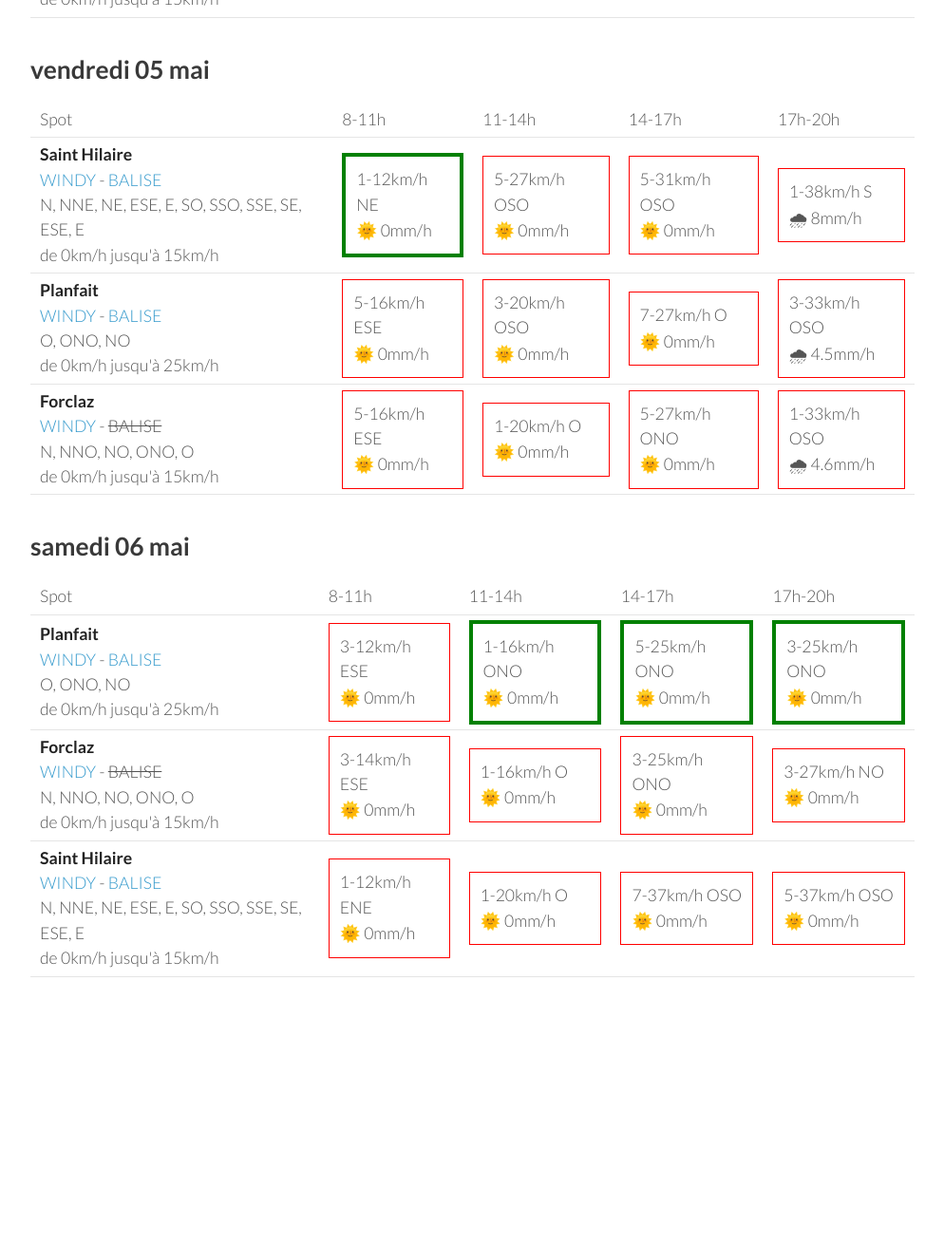
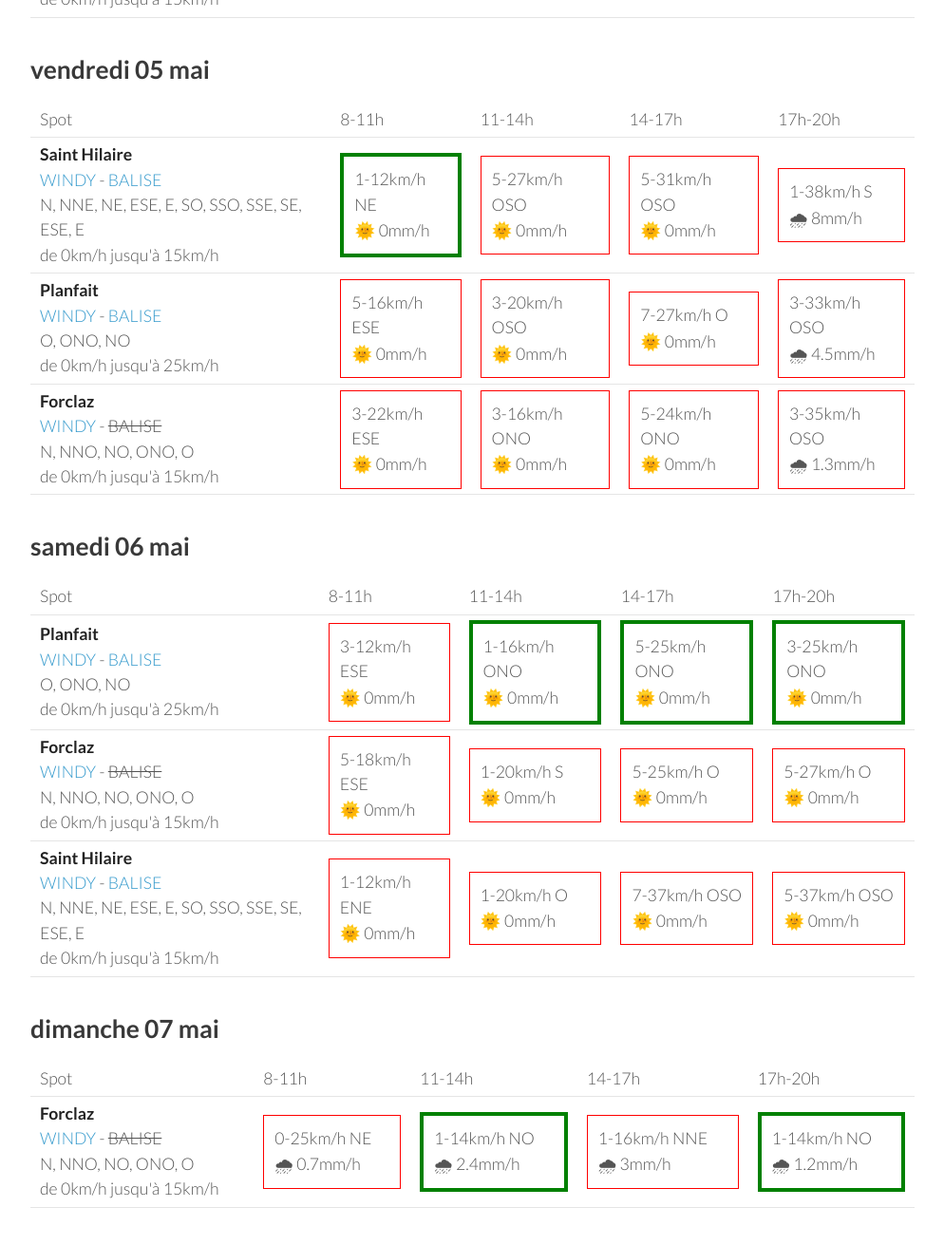
Before and after one commit to parapente-dans-le-nord/parapente-dans-le-nord.github.io, a Jekyll site: the page built from alpes_nord.markdown, in a window 1280 px wide and 1400 px high, scrolled down 1743 px. Shown: the top 1311 px of the window at 95% size, without its empty margins (26-1020 px from the left). Built offline with Jekyll 4.4.1, drawn with Linux system fonts in a browser that asks for light colours; before the commit the page ends 2900 px from its top, so only the background shows below that; some of the changed text lies outside the part shown.

Commit message:
update index.markdown

```diff
--- a/alpes_nord.markdown
+++ b/alpes_nord.markdown
@@ -127,9 +127,9 @@ page mise à jour le mardi 02 mai 06:26
         <td><strong>Forclaz</strong><br><a href="https://windy.com/45.814/6.247?45.375,6.246,8,m:eVwaglz">WINDY</a> - <span class="no-balise"> BALISE </span><br> <span class="vent-favorable">N, NNO, NO, ONO, O</span><br><span class="force-vent">de 0km/h jusqu'à 15km/h</span> </td>
 
             <td><div class="not-flyable"><p>5-24km/h ESE</p><p>🌞 0mm/h</p></div></td>
-            <td><div class="not-flyable"><p>1-25km/h OSO</p><p>🌞 0mm/h</p></div></td>
-            <td><div class="not-flyable"><p>5-27km/h O</p><p>🌞 0mm/h</p></div></td>
-            <td><div class="not-flyable"><p>5-27km/h O</p><p>🌞 0mm/h</p></div></td>
+            <td><div class="not-flyable"><p>1-24km/h SO</p><p>🌞 0mm/h</p></div></td>
+            <td><div class="not-flyable"><p>5-25km/h O</p><p>🌞 0mm/h</p></div></td>
+            <td><div class="not-flyable"><p>7-31km/h O</p><p>🌞 0mm/h</p></div></td>
 
 
     </tr>
@@ -182,10 +182,10 @@ page mise à jour le mardi 02 mai 06:26
 <tr>
         <td><strong>Forclaz</strong><br><a href="https://windy.com/45.814/6.247?45.375,6.246,8,m:eVwaglz">WINDY</a> - <span class="no-balise"> BALISE </span><br> <span class="vent-favorable">N, NNO, NO, ONO, O</span><br><span class="force-vent">de 0km/h jusqu'à 15km/h</span> </td>
 
-            <td><div class="not-flyable"><p>5-16km/h ESE</p><p>🌞 0mm/h</p></div></td>
-            <td><div class="not-flyable"><p>1-20km/h O</p><p>🌞 0mm/h</p></div></td>
-            <td><div class="not-flyable"><p>5-27km/h ONO</p><p>🌞 0mm/h</p></div></td>
-            <td><div class="not-flyable"><p>1-33km/h OSO</p><p>🌧 4.6mm/h</p></div></td>
+            <td><div class="not-flyable"><p>3-22km/h ESE</p><p>🌞 0mm/h</p></div></td>
+            <td><div class="not-flyable"><p>3-16km/h ONO</p><p>🌞 0mm/h</p></div></td>
+            <td><div class="not-flyable"><p>5-24km/h ONO</p><p>🌞 0mm/h</p></div></td>
+            <td><div class="not-flyable"><p>3-35km/h OSO</p><p>🌧 1.3mm/h</p></div></td>
 
 
     </tr>
@@ -218,10 +218,10 @@ page mise à jour le mardi 02 mai 06:26
 <tr>
         <td><strong>Forclaz</strong><br><a href="https://windy.com/45.814/6.247?45.375,6.246,8,m:eVwaglz">WINDY</a> - <span class="no-balise"> BALISE </span><br> <span class="vent-favorable">N, NNO, NO, ONO, O</span><br><span class="force-vent">de 0km/h jusqu'à 15km/h</span> </td>
 
-            <td><div class="not-flyable"><p>3-14km/h ESE</p><p>🌞 0mm/h</p></div></td>
-            <td><div class="not-flyable"><p>1-16km/h O</p><p>🌞 0mm/h</p></div></td>
-            <td><div class="not-flyable"><p>3-25km/h ONO</p><p>🌞 0mm/h</p></div></td>
-            <td><div class="not-flyable"><p>3-27km/h NO</p><p>🌞 0mm/h</p></div></td>
+            <td><div class="not-flyable"><p>5-18km/h ESE</p><p>🌞 0mm/h</p></div></td>
+            <td><div class="not-flyable"><p>1-20km/h S</p><p>🌞 0mm/h</p></div></td>
+            <td><div class="not-flyable"><p>5-25km/h O</p><p>🌞 0mm/h</p></div></td>
+            <td><div class="not-flyable"><p>5-27km/h O</p><p>🌞 0mm/h</p></div></td>
 
 
     </tr>
@@ -239,3 +239,29 @@ page mise à jour le mardi 02 mai 06:26
 </tbody>
 </table>
 {:/}
+## dimanche 07 mai
+
+{::nomarkdown}
+<table>
+  <tbody>
+    <tr>
+      <td>Spot</td>
+      <td>8-11h</td>
+      <td>11-14h</td>
+      <td>14-17h</td>
+      <td>17h-20h</td>
+    </tr>
+<tr>
+        <td><strong>Forclaz</strong><br><a href="https://windy.com/45.814/6.247?45.375,6.246,8,m:eVwaglz">WINDY</a> - <span class="no-balise"> BALISE </span><br> <span class="vent-favorable">N, NNO, NO, ONO, O</span><br><span class="force-vent">de 0km/h jusqu'à 15km/h</span> </td>
+
+            <td><div class="not-flyable"><p>0-25km/h NE</p><p>🌧 0.7mm/h</p></div></td>
+            <td><div class="flyable"><p>1-14km/h NO</p><p>🌧 2.4mm/h</p></div></td>
+            <td><div class="not-flyable"><p>1-16km/h NNE</p><p>🌧 3mm/h</p></div></td>
+            <td><div class="flyable"><p>1-14km/h NO</p><p>🌧 1.2mm/h</p></div></td>
+
+
+    </tr>
+
+</tbody>
+</table>
+{:/}
```
Also changed, not shown: other parts of alpes_nord.markdown (+1 -1 lines).
